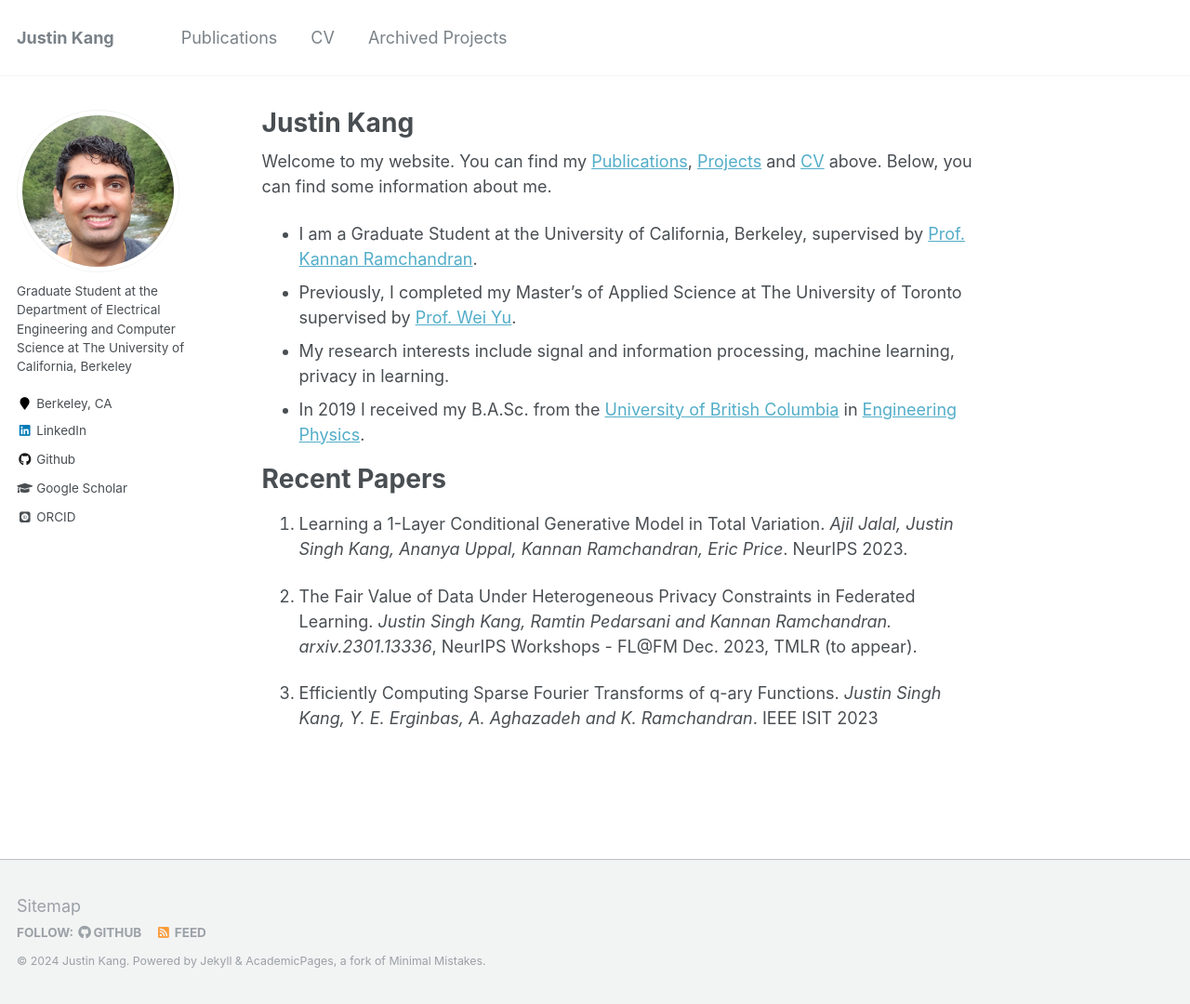
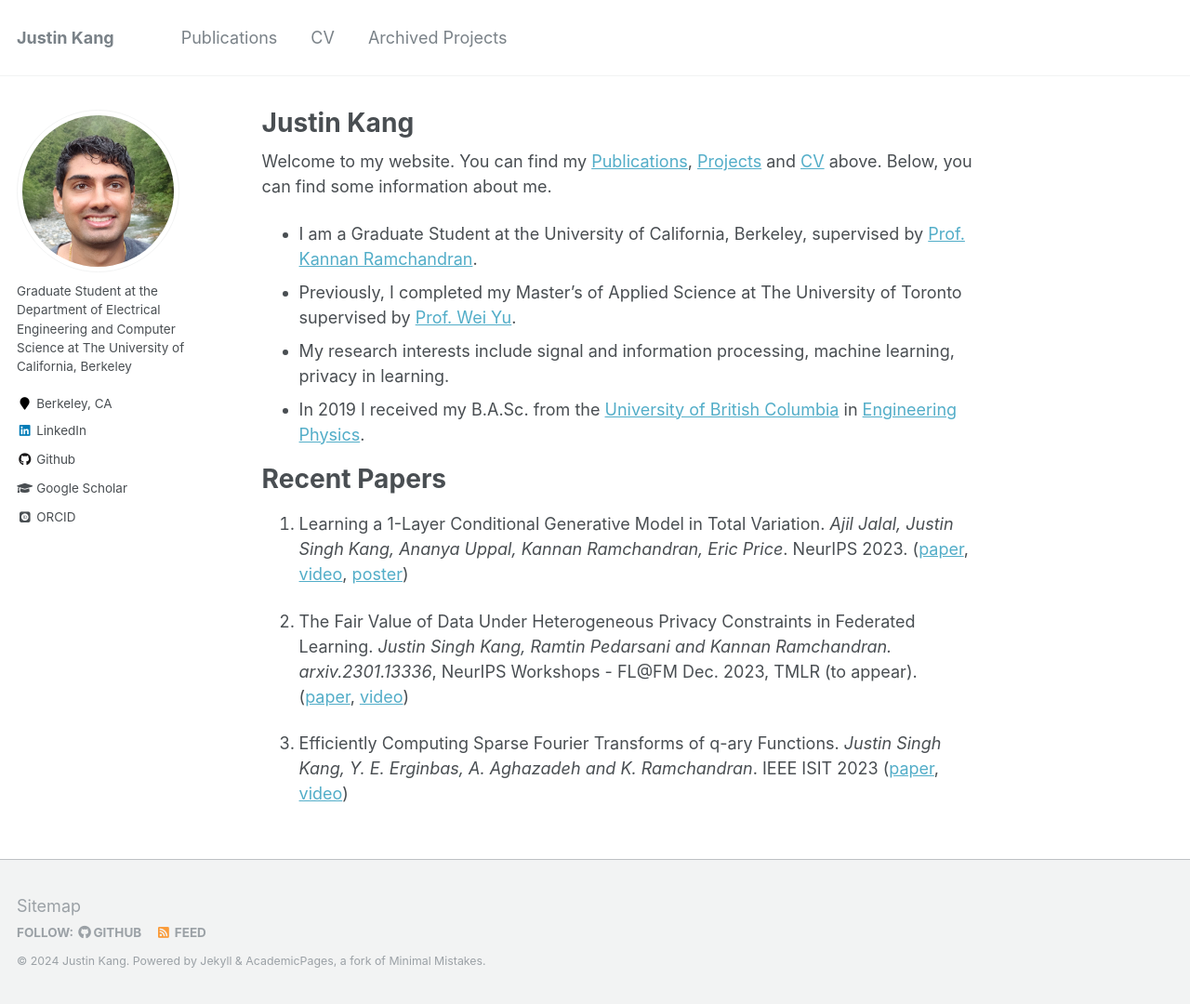
Before and after one commit to justinkang221/justinkang221.github.io, a Jekyll site: the page built from _pages/about.md, in a window 1280 px wide and 1080 px high. Shown: the whole window at 93% size. Built offline with Jekyll 4.4.1, drawn with Linux system fonts in a browser that asks for light colours; some web fonts are replaced.

Commit message:
added links to papers and videos

```diff
--- a/_pages/about.md
+++ b/_pages/about.md
@@ -18,8 +18,8 @@ Welcome to my website. You can find my <a href='publications'>Publications</a>,
 Recent Papers
 ======
 
-1. Learning a 1-Layer Conditional Generative Model in Total Variation. *Ajil Jalal, Justin Singh Kang, Ananya Uppal, Kannan Ramchandran, Eric Price*. NeurIPS 2023.
+1. Learning a 1-Layer Conditional Generative Model in Total Variation. *Ajil Jalal, Justin Singh Kang, Ananya Uppal, Kannan Ramchandran, Eric Price*. NeurIPS 2023. (<a href='https://openreview.net/forum?id=wImYhdu4VF'>paper</a>, <a href='https://nips.cc/virtual/2023/poster/70066'>video</a>, <a href='https://nips.cc/media/PosterPDFs/NeurIPS%202023/70066.png?t=1702321855.5320883'>poster</a>)
 
-2. The Fair Value of Data Under Heterogeneous Privacy Constraints in Federated Learning. *Justin Singh Kang, Ramtin Pedarsani and Kannan Ramchandran. arxiv.2301.13336*, NeurIPS Workshops - FL@FM Dec. 2023, TMLR (to appear).
+2. The Fair Value of Data Under Heterogeneous Privacy Constraints in Federated Learning. *Justin Singh Kang, Ramtin Pedarsani and Kannan Ramchandran. arxiv.2301.13336*, NeurIPS Workshops - FL@FM Dec. 2023, TMLR (to appear). (<a href='https://arxiv.org/abs/2301.13336'>paper</a>, <a href='https://www.youtube.com/watch?v=S_DBTIlaodE'>video</a>)
 
-3. Efficiently Computing Sparse Fourier Transforms of q-ary Functions. *Justin Singh Kang, Y. E. Erginbas, A. Aghazadeh and K. Ramchandran*. IEEE ISIT 2023
+3. Efficiently Computing Sparse Fourier Transforms of q-ary Functions. *Justin Singh Kang, Y. E. Erginbas, A. Aghazadeh and K. Ramchandran*. IEEE ISIT 2023 (<a href='https://ieeexplore.ieee.org/document/10206686'>paper</a>, <a href='https://www.youtube.com/watch?v=_UgRE1iSrzY&t=2s'>video</a>)
```
Also changed, not shown: _publications/Fairness.md (+3 -0 lines).
